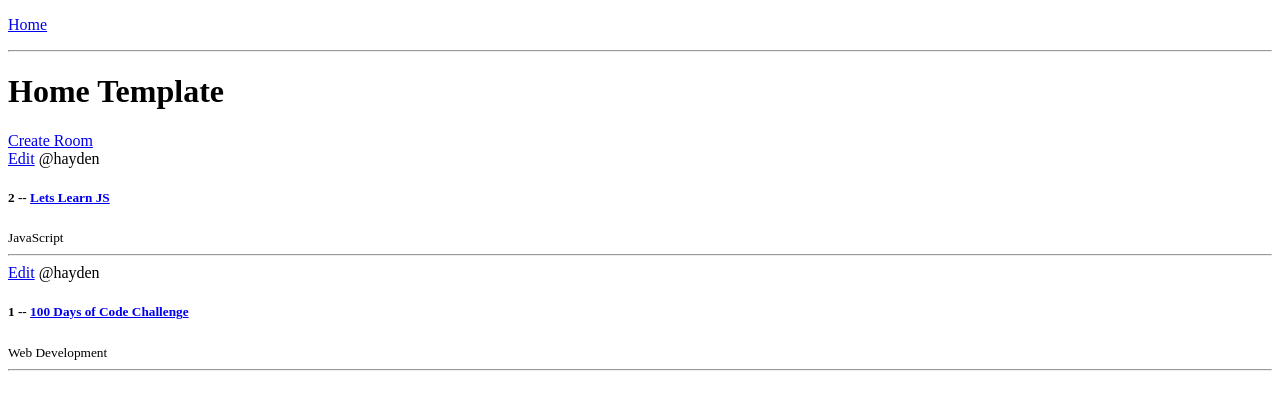
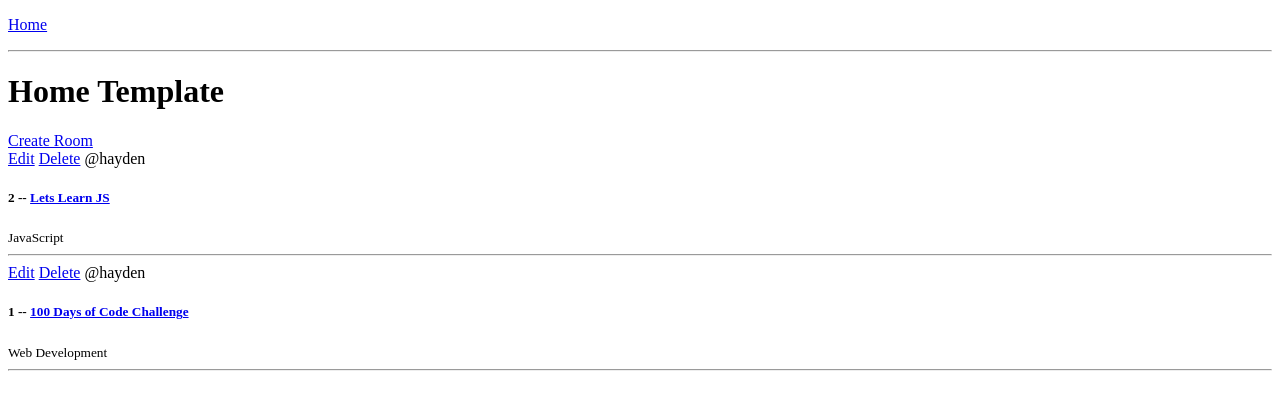
Before and after one commit to haydenshelley/studyhelper, a Django app: page / in a window 1280 px wide. Shown: the top 410 px of the page. Run offline with Django 4.2, Linux system fonts and the light colour scheme; data comes from the database, SQL or seed files in the repository; both versions use the stored data as it was after the commit.

Commit message:
delete room route

```diff
--- a/base/templates/base/home.html
+++ b/base/templates/base/home.html
@@ -6,6 +6,7 @@
     {% for room in rooms %}
     <div>
       <a href="{% url 'update-room' room.id %}">Edit</a>
+      <a href="{% url 'delete-room' room.id %}">Delete</a>
       <span>@{{room.host.username}}</span>
       <h5>
         {{room.id}} -- <a href="{% url 'room' room.id%}">{{room.name}}</a>
--- a/base/urls.py
+++ b/base/urls.py
@@ -5,5 +5,6 @@ urlpatterns = [
   path('', views.home, name="home"),
   path('room/<str:pk>/', views.room, name="room"),
   path('create-room/', views.createRoom, name="create-room"),
-  path('update-room/<str:pk>', views.updateRoom, name="update-room")
+  path('update-room/<str:pk>', views.updateRoom, name="update-room"),
+  path('delete-room/<str:pk>', views.deleteRoom, name="delete-room")
 ]
--- a/base/views.py
+++ b/base/views.py
@@ -37,3 +37,10 @@ def updateRoom(req, pk):
 
   context = {'form': form}
   return render(req, 'base/room_form.html', context)
+
+def deleteRoom(req, pk):
+  room = Room.objects.get(id=pk)
+  if req.method == 'POST':
+    room.delete()
+    return redirect('home')
+  return render(req, 'base/delete.html', {'obj':room})
```
Also changed, not shown: base/templates/base/delete.html (added, +10 -0 lines), db.sqlite3.
